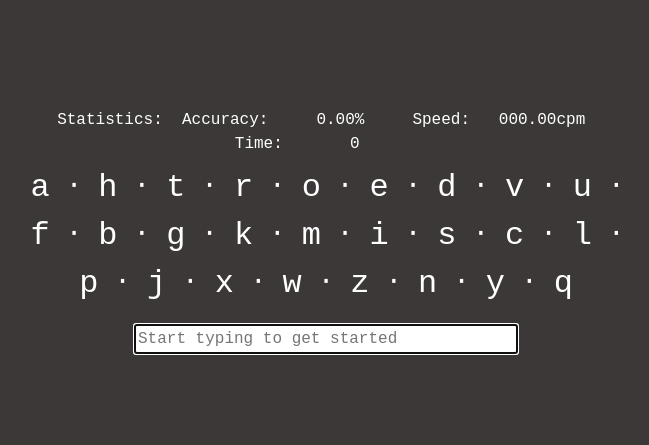
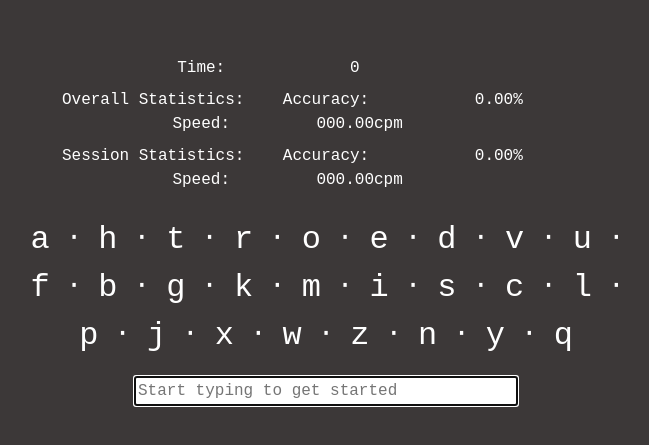
Before and after one commit to hajile7/TyperV1, an Angular app: page / in a window 1280 px wide. Shown: the part 129-574 px from the top of the page, without its empty margins (302-951 px from the left). Built offline with nearby package versions, Linux system fonts and the light colour scheme.

Commit message:
added in session totals for acc/speed

```diff
--- a/src/app/components/typing-space/typing-space.component.css
+++ b/src/app/components/typing-space/typing-space.component.css
@@ -9,6 +9,6 @@
 .stats-span{
     display: inline-block;
     text-align: center;
-    width: 13ch;
+    width: 25ch;
     min-width: 13ch;
 }
--- a/src/app/components/typing-space/typing-space.component.html
+++ b/src/app/components/typing-space/typing-space.component.html
@@ -1,8 +1,30 @@
 <div class="container-fluid d-flex align-items-center" style="height: 90vh;">
     <div class="row w-100">
       <div class="col-6 offset-3" style="font-size: 1rem; padding-bottom: 1vh; text-align: center;">
+        Time:&ensp;
+        <span class="stats-span" *ngIf="elapsedTime < 10000">
+          {{elapsedTime}}
+        </span>
+        <span class="stats-span" *ngIf="elapsedTime > 10000">
+          0
+        </span>
+      </div>
+      <div class="col-6 offset-3" style="font-size: 1rem; padding-bottom: 1vh; text-align: center;">
         <span class="stats-span">
-          Statistics:&emsp;
+          Overall Statistics:&emsp;
+        </span>
+        Accuracy:&ensp;
+        <span class="stats-span">
+          {{this.totalAccuracy.toFixed(2) + "%"}}
+        </span>
+        &emsp;Speed:&ensp;
+        <span class="stats-span">
+          {{ totalSpeed === 0 ? placeholderSpeed : totalSpeed.toFixed(2) + "cpm" }}
+        </span>
+      </div>
+      <div class="col-6 offset-3" style="font-size: 1rem; padding-bottom: 1vh; text-align: center;">
+        <span class="stats-span">
+          Session Statistics:&emsp;
         </span>
         Accuracy:&ensp;
         <span class="stats-span">
@@ -12,15 +34,8 @@
         <span class="stats-span">
           {{ speed === 'Infinitycpm' || speed === 'N/A' ? placeholderSpeed : speed }}
         </span>
-        &emsp;Time:&ensp;
-        <span class="stats-span" *ngIf="elapsedTime < 10000">
-          {{elapsedTime}}
-        </span>
-        <span class="stats-span" *ngIf="elapsedTime > 10000">
-          0000
-        </span>
       </div>
-        <div class="col-6 offset-3 text-center" style="font-size: 2rem;">
+        <div class="col-6 offset-3 text-center" style="font-size: 2rem; padding-top: 2vh;">
             <span *ngFor="let char of testArr; let i = index"
                   [ngClass]="{'correct': correctStatus[i], 'incorrect': correctStatus[i] === false}">
               {{char}}
--- a/src/app/components/typing-space/typing-space.component.ts
+++ b/src/app/components/typing-space/typing-space.component.ts
@@ -1,6 +1,5 @@
 import { CommonModule } from '@angular/common';
 import { Component, ElementRef, ViewChild, } from '@angular/core';
-import { setThrowInvalidWriteToSignalError } from '@angular/core/primitives/signals';
 
 @Component({
   selector: 'app-typing-space',
@@ -25,8 +24,6 @@ export class TypingSpaceComponent {
 
   testArr: string[] = this.shuffleArray(this.preferences);
 
-  rand: number = -1;
-
   currChar: string = this.preferences[0];
 
   prevChar: string = "";
@@ -45,6 +42,10 @@ export class TypingSpaceComponent {
 
   accuracy: string = "0.00%";
 
+  totalAccuracy: number = 0;
+
+  accuracyArr: number[] = [];
+
   startTime: number = 0;
 
   currentTime: number = 0;
@@ -53,9 +54,14 @@ export class TypingSpaceComponent {
 
   speed: string = "000.00cpm";
 
+  totalSpeed: number = 0;
+
+  speedArr: number[] = [];
+
   placeholderSpeed: string = "000.00cpm";
 
-  test: string = "test";
+  test: number = 0;
+
 
   @ViewChild('textInput') textInput!: ElementRef;
 
@@ -72,11 +78,15 @@ export class TypingSpaceComponent {
     this.prevChar = this.currChar;
     this.currChar = this.testArr[this.includedKeysPressed];
     if(this.includedKeysPressed == this.testArr.length) {
+      this.speedArr.push((this.testArr.length/this.elapsedTime) * 60);
+      this.accuracyArr.push(Number.parseFloat((this.correctKeys/this.totalKeysPressed).toFixed(4)) * 100);
       this.startNewInstance();
     }
   }
 
   startNewInstance() {
+    this.calcTotalAccuracy();
+    this.calcTotalSpeed();
     this.includedKeysPressed = 0;
     this.excludedKeysPressed = 0;
     this.totalKeysPressed = 0;
@@ -127,11 +137,27 @@ export class TypingSpaceComponent {
     return this.accuracy = ((Number.parseFloat((this.correctKeys/this.totalKeysPressed).toFixed(4))) * 100).toFixed(2) + "%";
   }
 
+  calcTotalAccuracy(): number {
+    let total: number = 0
+    this.accuracyArr.forEach(num => {
+      total += num;
+    })
+    return this.totalAccuracy = total/this.accuracyArr.length;
+  }
+
   calcSpeed(): string {
     if (this.elapsedTime === 0) {
       return "N/A";
     }
     return this.speed = ((this.testArr.length/this.elapsedTime) * 60).toFixed(2) + "cpm";
+  }
+
+  calcTotalSpeed(): number {
+    let total: number = 0;
+    this.speedArr.forEach(num => {
+      total += num;
+    })
+    return this.totalSpeed = total/this.speedArr.length;
   }
 
   updateTimer(): void {
```
